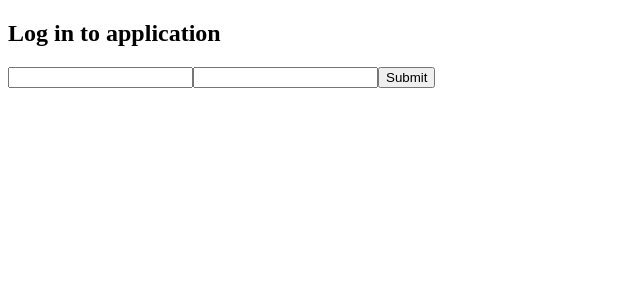
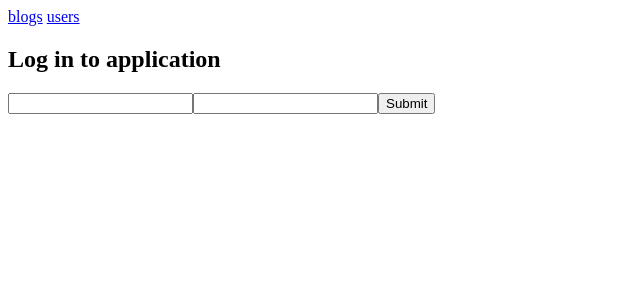
Before and after one commit to bryantt23/blog-list-features, a React (Create React App) app: page / in a window 1280 px wide. Shown: the top 300 px of the page, without its empty margins (0-640 px from the left). Built offline with nearby package versions, Linux system fonts and the light colour scheme; no server answers.

Commit message:
Add navigation

```diff
--- a/src/App.js
+++ b/src/App.js
@@ -5,11 +5,13 @@ import Users from './components/Users';
 import { BrowserRouter as Router, Switch, Route, Link } from 'react-router-dom';
 import UserInfo from './components/UserInfo';
 import BlogInfo from './components/BlogInfo';
+import Navigation from './components/Navigation';
 
 const App = props => {
   return (
     <Router>
       <div>
+        <Navigation />
         <Notification />
         <Switch>
           <Route path='/users/:id'>
--- /dev/null
+++ b/src/components/Navigation.js
@@ -0,0 +1,12 @@
+import React from 'react';
+import { Link } from 'react-router-dom';
+
+function Navigation() {
+  return (
+    <div>
+      <Link to={'/blogs'}>blogs</Link> <Link to={'/users'}>users</Link>
+    </div>
+  );
+}
+
+export default Navigation;
```
